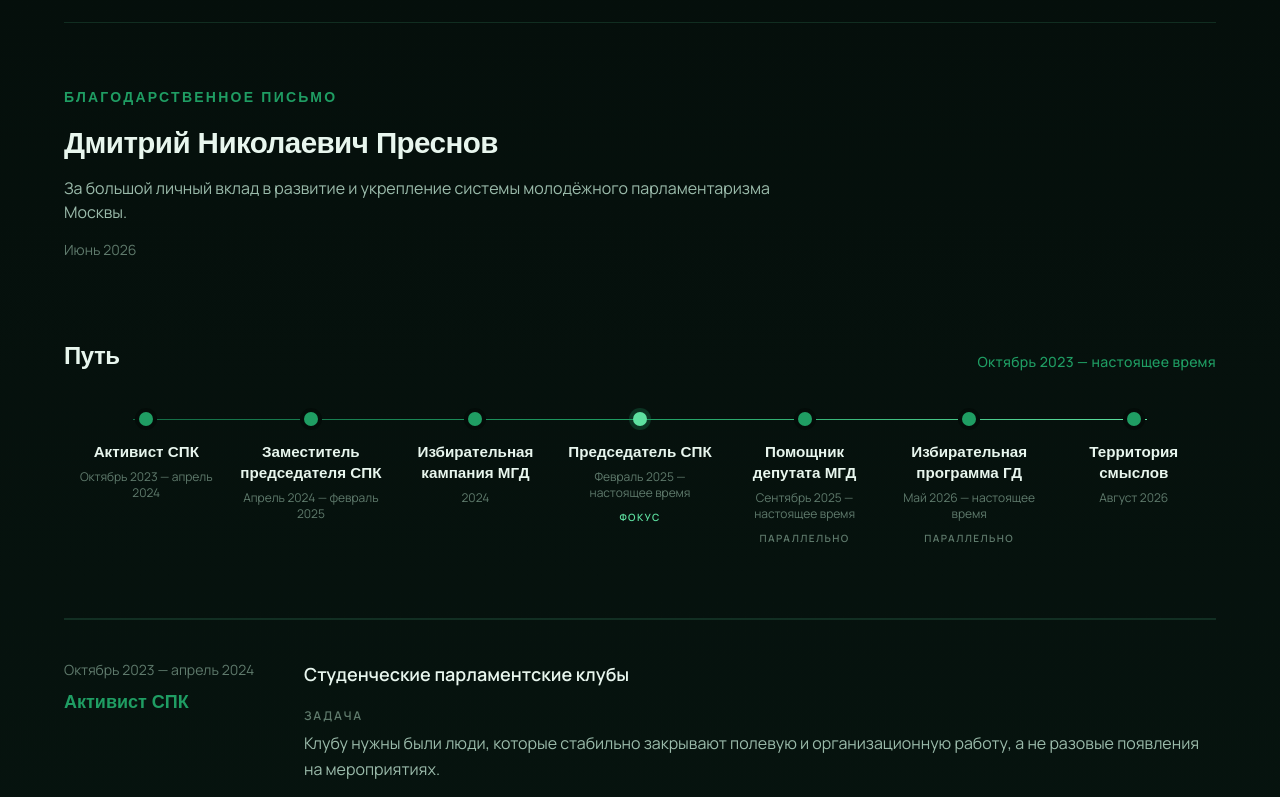
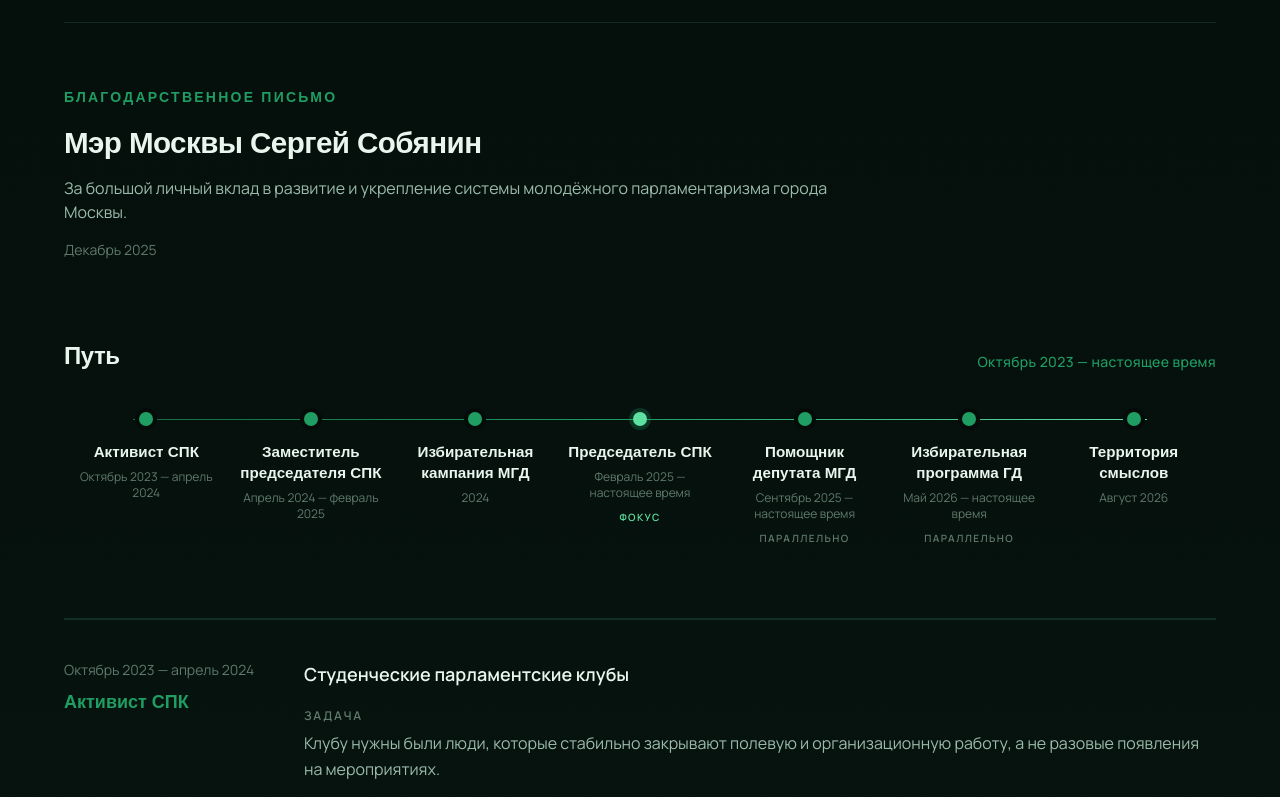
Before and after one commit to mekhtiev63/MyProfile, a Next.js app: page / in a window 1280 px wide. Shown: the part 1840-2637 px from the top of the page. Built offline with nearby package versions, Linux system fonts and the light colour scheme; a web font is replaced by a local one.

Commit message:
Restore Sobyanin as благодарственное письмо, not благодарность.
Keep three thank-you letters: Sobyanin, Presnov, and Prozorova.

Co-authored-by: mekhtiev63 <mekhtiev63@users.noreply.github.com>

```diff
--- a/src/data/publicActivity.ts
+++ b/src/data/publicActivity.ts
@@ -160,10 +160,16 @@ export type RecognitionItem = {
 export const recognitions: RecognitionItem[] = [
   {
     kind: "благодарственное письмо",
+    from: "Мэр Москвы Сергей Собянин",
+    date: "Декабрь 2025",
+    for: "За большой личный вклад в развитие и укрепление системы молодёжного парламентаризма города Москвы.",
+    featured: true,
+  },
+  {
+    kind: "благодарственное письмо",
     from: "Дмитрий Николаевич Преснов",
     date: "Июнь 2026",
     for: "За большой личный вклад в развитие и укрепление системы молодёжного парламентаризма Москвы.",
-    featured: true,
   },
   {
     kind: "благодарственное письмо",
```
